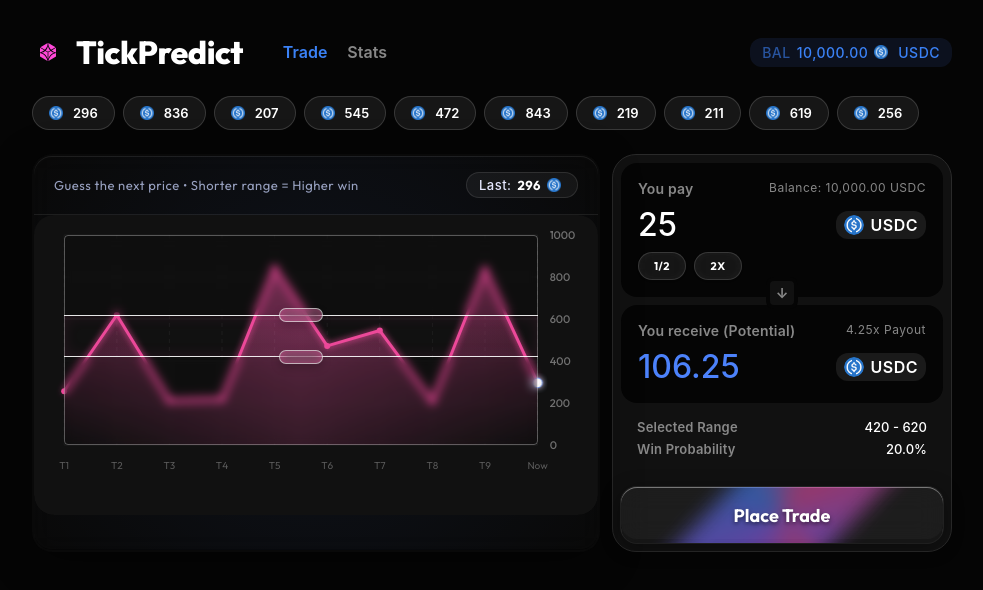
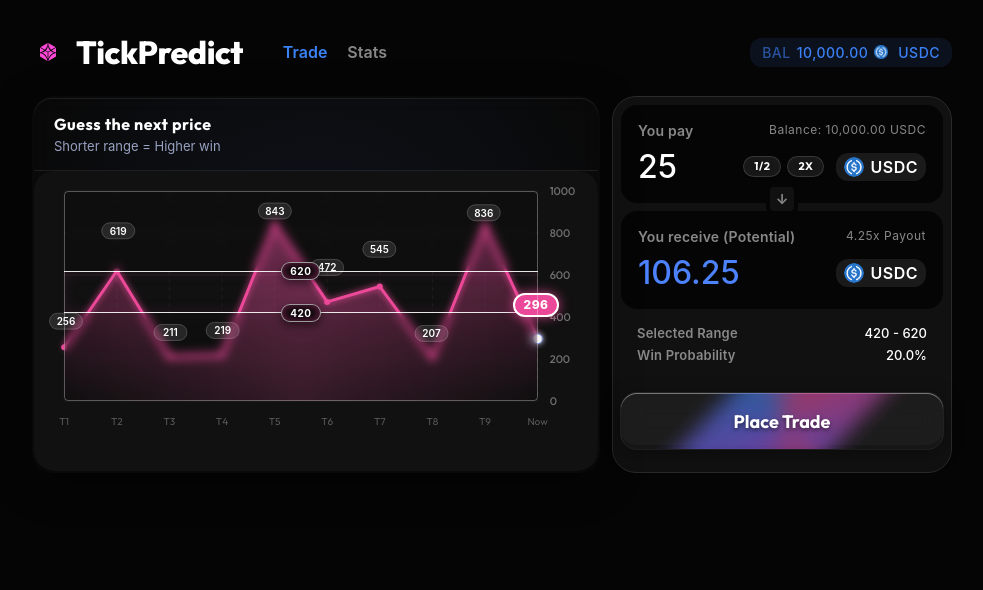
Before and after one commit to timbresociety/experiments, a plain HTML site: page index.html in a window 1280 px wide. Shown: the whole page, without its empty margins (148-1131 px from the left). Drawn offline with nearby package versions, Linux system fonts and the light colour scheme.

Commit message:
refinements

```diff
--- a/app.js
+++ b/app.js
@@ -211,7 +211,7 @@
             return h("circle", {
               key: `pt-${idx}`,
               cx: x, cy: y,
-              r: isLast ? 6 : 3,
+              r: isLast ? 8 : 3,
               fill: isLast ? "#ffffff" : "#ec4899",
               stroke: isLast ? "#3b82f6" : "none",
               strokeWidth: isLast ? "3" : "0",
@@ -498,7 +498,7 @@
           },
           onMouseDown: handleHandleStart("low"),
           onTouchStart: handleHandleStart("low")
-        }),
+        }, h("div", { className: "handle-pill" }, safeLow)),
         h("div", {
           key: "handle-high",
           className: "range-handle range-handle-high",
@@ -509,9 +509,110 @@
           },
           onMouseDown: handleHandleStart("high"),
           onTouchStart: handleHandleStart("high")
-        }),
+        }, h("div", { className: "handle-pill" }, safeHigh)),
       ]
     );
+  };
+
+  /*
+     GRAPH LABELS OVERLAY COMPONENT
+     Renders text and pills on top of the blur mask
+  */
+  const GraphLabelsOverlay = ({ data, width, height, padding }) => {
+    // Replicate scaling logic to align perfectly
+    const maxY = Math.max(...data, 100);
+    const minY = 0; // Fixed floor
+    const rangeY = maxY - minY;
+
+    const scaleX = (width - padding.left - padding.right) / (data.length - 1);
+    const scaleY = (height - padding.top - padding.bottom) / rangeY;
+
+    return h("svg", {
+      width: "100%",
+      height: "100%",
+      viewBox: `0 0 ${width} ${height}`,
+
+      style: { position: "absolute", top: 0, left: 0, pointerEvents: "none", zIndex: 15 } // Z-Index 15: Above Mask(5), Below Handle(20)
+    }, [
+      // History Labels (ALL ticks)
+      data.map((val, idx) => {
+        // if (idx === data.length - 1) return null; // Logic removed: Show Last Tick
+        const isLast = idx === data.length - 1;
+
+        const x = padding.left + idx * scaleX;
+        const y = height - padding.bottom - (val - minY) * scaleY;
+        const priceStr = val.toString();
+        // Dynamic Width Calculation
+        const charW = 7;
+        const paddingW = 12;
+        const w = paddingW + (priceStr.length * charW);
+        const pillHeight = isLast ? 24 : 16; // Height reference
+
+        // --- Boundary Clamping Logic ---
+
+        // 1. Vertical Positioning (Smart Flip + Clamp)
+        // Default to ABOVE the point
+        let pillY = y - pillHeight - 8;
+
+        // If it spills off the TOP, flip to BELOW
+        if (pillY < 2) {
+          pillY = y + 12;
+        }
+
+        // Hard Clamp Y to keep inside container (Bottom check)
+        // Ensure it doesn't go off the bottom edge
+        pillY = Math.max(2, Math.min(height - pillHeight - 2, pillY));
+
+        // 2. Horizontal Clamping (Keep fully visible)
+        let pillLeft = x - (w / 2);
+        // Clamp Left
+        if (pillLeft < 2) pillLeft = 2;
+        // Clamp Right
+        if (pillLeft + w > width - 2) pillLeft = width - w - 2;
+
+        // Re-derive Center X from clamped Left
+        const resultX = pillLeft + (w / 2);
+
+
+        if (isLast) {
+          const lastTickW = 20 + (priceStr.length * 8.5);
+          // Re-run horizontal clamp for the possibly wider last tick
+          let lastLeft = x - (lastTickW / 2);
+          if (lastLeft < 2) lastLeft = 2;
+          if (lastLeft + lastTickW > width - 2) lastLeft = width - lastTickW - 2;
+
+          return h("foreignObject", {
+            key: `lbl-${idx}`,
+            x: lastLeft,
+            y: pillY - 2, // Adjust for HTML positioning
+            width: lastTickW,
+            height: 24,
+            style: { overflow: 'visible' }
+          }, h("div", {
+            className: "handle-pill last-tick",
+            style: { width: '100%', height: '100%', padding: '0' }
+          }, priceStr));
+        }
+
+        return h("g", { key: `lbl-${idx}` }, [
+          h("rect", {
+            x: resultX - (w / 2), y: pillY, width: w, height: 16, rx: 8,
+            fill: "rgba(255, 255, 255, 0.1)",
+            stroke: "rgba(255, 255, 255, 0.2)",
+            strokeWidth: "1"
+          }),
+          h("text", {
+            x: resultX, y: pillY + 8,
+            textAnchor: "middle",
+            fill: "#fff",
+            fontSize: "10px",
+            fontWeight: "600",
+            dominantBaseline: "central",
+            style: { pointerEvents: "none" }
+          }, priceStr)
+        ]);
+      }),
+    ]);
   };
 
 
@@ -877,24 +978,18 @@
       view === 'stats'
         ? h(StatsView, { bets: userBets, pnl: sessionPnL })
         : [
-          // History Tape
-          h(HistoryTape, { history, key: "tape" }),
-
           // Main Grid
           h("div", { className: "grid", key: "g" }, [
 
             // Left Column: Graph
             h("div", { className: `card ${animClass}`, key: "gc" }, [ // Apply animation here
               h("div", { className: "graph-header", key: "gh" }, [
-                h("span", { key: "l1", style: { fontSize: "13px", color: "#98a1c0" } },
-                  "Guess the next price • Shorter range = Higher win"
-                ),
-                h("span", { key: "l2", className: "chip", style: { display: 'flex', alignItems: 'center', gap: '6px' } }, [
-                  lastResult ? "Result:" : "Last:",
-                  h("span", { style: { fontWeight: 700, color: "#fff" } }, lastResult ? lastResult.price : lastPrice),
-                  h("img", { src: "usdc.png", className: "mini-logo" }),
+                h("div", { key: "l1", style: { display: "flex", flexDirection: "column", gap: "4px" } }, [
+                  h("span", { style: { fontSize: "16px", fontWeight: "700", color: "#fff" } }, "Guess the next price"),
+                  h("span", { style: { fontSize: "13px", color: "#98a1c0" } }, "Shorter range = Higher win")
                 ])
               ]),
+
               h("div", { className: "graph-shell", key: "gs" }, [
                 h("div", { className: "graph", key: "g-inner" }, h(LineGraph, { data: history })),
                 h(RangeOverlay, {
@@ -902,9 +997,17 @@
                   low: range.low,
                   high: range.high,
                   onChange: handleRangeChange
+                }),
+                // New Top Layer for Labels (Unblurred)
+                h(GraphLabelsOverlay, {
+                  data: history,
+                  width: GRAPH_WIDTH,
+                  height: GRAPH_HEIGHT,
+                  padding: GRAPH_PADDING
                 })
-              ])
-            ]),
+              ]), // End Graph Shell
+            ]), // End Card (Graph Column)
+
 
             // Right Column: Swap Interface
             h("div", { className: "defi-card", key: "dc" }, [
@@ -940,16 +1043,24 @@
                     },
                     disabled: status !== 'idle'
                   }),
+                  h("div", { className: "input-quick-actions" }, [
+                    h("button", {
+                      className: "quick-btn",
+                      onClick: handleHalfBet,
+                      style: { display: status === 'idle' ? 'inline-flex' : 'none' }
+                    }, "1/2"),
+                    h("button", {
+                      className: "quick-btn",
+                      onClick: handleDoubleBet,
+                      style: { display: status === 'idle' ? 'inline-flex' : 'none' }
+                    }, "2x"),
+                  ]),
                   h("span", { className: "token-pill" }, [
                     h("img", { src: "usdc.png", className: "currency-logo" }),
                     "USDC"
                   ])
                 ]),
-                // Quick Bet Buttons Row
-                status === 'idle' && h("div", { className: "quick-bet-row" }, [
-                  h("button", { className: "quick-btn", onClick: handleHalfBet }, "1/2"),
-                  h("button", { className: "quick-btn", onClick: handleDoubleBet }, "2x"),
-                ])
+                // Removed separate Quick Bet Row
               ]),
               payError && h("div", { style: { color: "#fd4f4f", fontSize: "12px", marginTop: "4px", paddingLeft: "4px" } }, payError),
 
--- a/styles.css
+++ b/styles.css
@@ -163,7 +163,7 @@ a {
   position: absolute;
   inset: 0;
   pointer-events: none;
-  z-index: 10;
+  /* z-index: 10; REMOVED to allow interleaving */
 }
 
 /* New: Unselected Area Masks (Blur + Dim) */
@@ -236,18 +236,24 @@ a {
   transform: scaleY(1.1);
 }
 
-/* Liquid Handle Capsule */
-.range-handle::after {
-  content: "";
-  display: block;
-  width: 42px;
-  height: 12px;
+/* Liquid Handle Capsule (Refactored to real element) */
+.handle-pill {
+  display: flex;
+  align-items: center;
+  justify-content: center;
+  width: auto;
+  /* Dynamic width */
+  min-width: 32px;
+  /* Minimum clickable area */
+  padding: 0 8px;
+  /* Breathing room */
+  height: 18px;
+  /* Slightly taller for better touch target if needed, or keep 12? user said reduces width. let's keep slim but padded */
   border-radius: 99px;
 
-  /* Glass Base */
-  background: rgba(255, 255, 255, 0.1);
-  backdrop-filter: blur(8px);
-  -webkit-backdrop-filter: blur(8px);
+  /* Glass Base - UPDATED to be Opaque/Dark to cover text */
+  background: #050505;
+  /* Solid dark background to ensure 100% occlusion */
 
   /* Frosted Border */
   border: 1px solid rgba(255, 255, 255, 0.6);
@@ -255,22 +261,44 @@ a {
   /* Deep Pink Inner glow */
   box-shadow:
     inset 0 0 10px rgba(236, 72, 153, 0.5),
-    0 4px 10px rgba(0, 0, 0, 0.2);
+    0 4px 10px rgba(0, 0, 0, 0.5);
+  /* Stronger shadow for depth */
+
+  /* Text Styling */
+  color: #fff;
+  font-size: 10px;
+  font-weight: 700;
+  line-height: 1;
+  letter-spacing: 0.5px;
 
   transition: all 0.2s cubic-bezier(0.2, 0.8, 0.2, 1);
 }
 
-.range-handle:hover::after {
-  background: rgba(255, 255, 255, 0.2);
+.handle-pill.last-tick {
+  background: #ec4899;
+  /* Solid Pink */
+  border: 2px solid #fff;
+  box-shadow: 0 0 12px rgba(236, 72, 153, 0.8);
+  font-size: 12px;
+  font-weight: 800;
+  width: auto;
+  min-width: 0;
+  padding: 0 10px;
+  height: 20px;
+  border-radius: 99px;
+}
+
+.range-handle:hover .handle-pill {
   border-color: #fff;
-  width: 50px;
-  /* Expand slightly on hover */
+  /* width: 50px; Removed fixed width expansion */
+  transform: scale(1.1);
+  /* Scale instead of width change */
   box-shadow:
     inset 0 0 15px rgba(236, 72, 153, 0.8),
     0 0 15px rgba(236, 72, 153, 0.4);
 }
 
-.range-handle:active::after {
+.range-handle:active .handle-pill {
   background: rgba(236, 72, 153, 0.4);
   transform: scale(0.95);
 }
@@ -631,11 +659,12 @@ a {
   padding-top: 60px;
 }
 
-/* Quick Bet Buttons (Global) */
-.quick-bet-row {
+/* Inline Quick Actions */
+.input-quick-actions {
   display: flex;
-  gap: 8px;
-  margin-top: 8px;
+  gap: 6px;
+  margin-right: 12px;
+  /* Separation from pill */
 }
 
 .quick-btn {
@@ -644,26 +673,41 @@ a {
   -webkit-appearance: none;
   outline: none;
   border: none;
-  background: transparent;
   margin: 0;
 
-  /* Layout */
+  /* Inline Pill Style */
   display: inline-flex;
   align-items: center;
   justify-content: center;
-  height: 28px;
-  min-width: 48px;
-  padding: 0 14px;
-  border-radius: 30px;
-  box-sizing: border-box;
+  background: var(--panel-2);
+  color: var(--subtext);
+  padding: 4px 10px;
+  border-radius: 99px;
+  /* Pill shape */
+  font-size: 12px;
+  font-weight: 600;
+  cursor: pointer;
+  transition: all 0.2s;
+  border: 1px solid transparent;
+}
 
-  /* Liquid Glass Theme */
+.quick-btn:hover {
+  color: var(--text);
+  background: var(--panel);
+  border-color: var(--border);
+}
+
+.quick-btn:active {
+  transform: scale(0.95);
+}
+
+/* Liquid Glass Theme */
+.quick-btn {
   background: rgba(255, 255, 255, 0.07);
   border: 1px solid rgba(255, 255, 255, 0.15);
   backdrop-filter: blur(10px);
   -webkit-backdrop-filter: blur(10px);
-  box-shadow:
-    inset 0 0 12px rgba(255, 255, 255, 0.03),
+  box-shadow: inset 0 0 12px rgba(255, 255, 255, 0.03),
     0 1px 2px rgba(0, 0, 0, 0.1);
 
   /* Typography */
```
